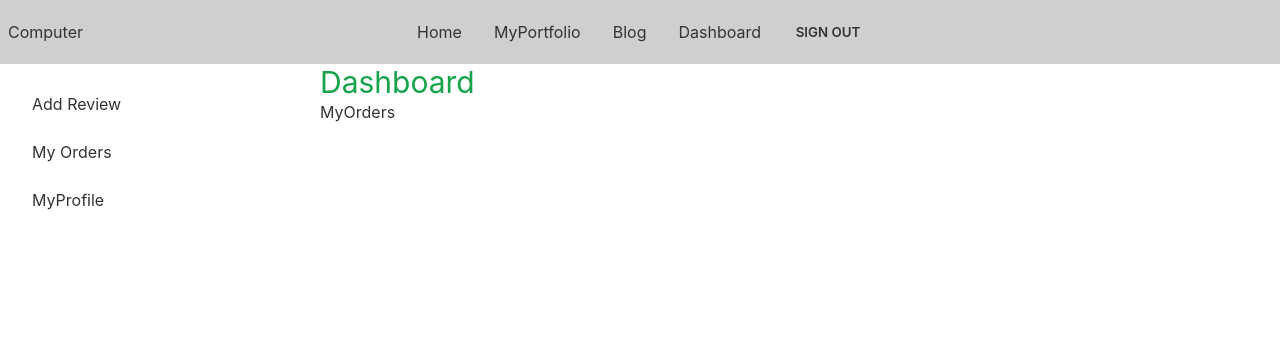
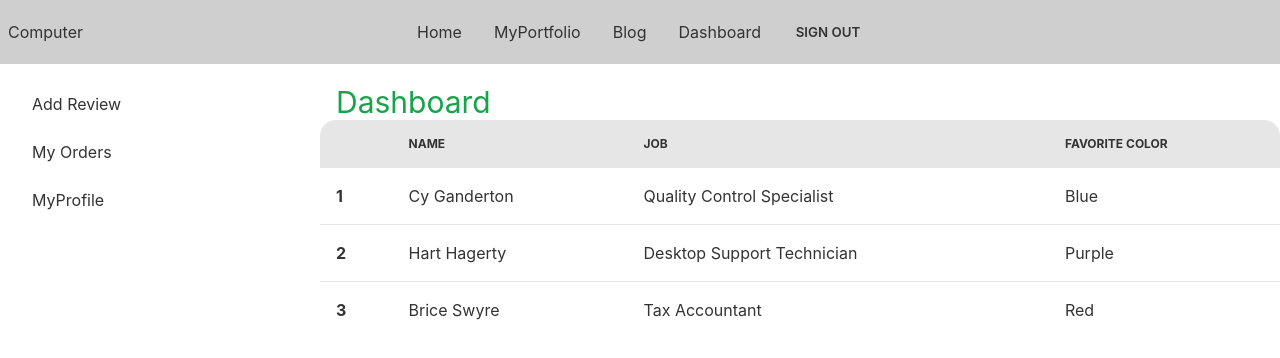
Before and after one commit to partho2589/manufacturer-website-client-side, a React (Create React App) app: page /dashboard/myOrders in a window 1280 px wide. Shown: the top 358 px of the page. Built offline with nearby package versions, Linux system fonts and the light colour scheme; no server answers.

Commit message:
added order component

```diff
--- a/src/Pages/Dashboard/AddAReview.js
+++ b/src/Pages/Dashboard/AddAReview.js
@@ -20,13 +20,16 @@ const AddAReview = () => {
     };
     return (
         <div className='text-center w-50'>
-            <h1 className='text-center'>Add Iter </h1>
+            <h1 className='text-center'>Add A Review </h1>
             <form className='flex flex-col' onSubmit={handleSubmit(onSubmit)}>
                 <input className='mb-3' placeholder='Name'{...register("name", { required: true, })} />
                 <textarea className='mb-3' placeholder='Add A Review' {...register("review")} />
                 <input className='mb-3' placeholder='Location ' type="text" {...register("location")} />
                 <input className='mb-3' placeholder=' Photo URL' type="text" {...register("img")} />
-                <input className='bg-primary' value='Add Item' type="submit" />
+                <input className='mb-3' placeholder='Rating' type="number" {...register("rating")} />
+
+                <input className='bg-primary' value='Add A Review' type="submit" />
+
             </form>
         </div>
     );
--- a/src/Pages/Dashboard/Dashboard.js
+++ b/src/Pages/Dashboard/Dashboard.js
@@ -6,7 +6,7 @@ const Dashboard = () => {
         <div className="drawer drawer-mobile">
             <input id="my-drawer-2" type="checkbox" className="drawer-toggle" />
             <div className="drawer-content ">
-                <h1 className='text-3xl text-green-600'>Dashboard</h1>
+                <h1 className='text-3xl text-green-600 mt-5 ml-4'>Dashboard</h1>
                 <Outlet></Outlet>
             </div>
             <div className="drawer-side">
--- a/src/Pages/Dashboard/MyOrders.js
+++ b/src/Pages/Dashboard/MyOrders.js
@@ -2,8 +2,41 @@ import React from 'react';
 
 const MyOrders = () => {
     return (
-        <div>
-            <h1> MyOrders</h1>
+        <div class="overflow-x-auto">
+            <table class="table w-full">
+                {/* <!-- head --> */}
+                <thead>
+                    <tr>
+                        <th></th>
+                        <th>Name</th>
+                        <th>Job</th>
+                        <th>Favorite Color</th>
+                    </tr>
+                </thead>
+                <tbody>
+                    {/* <!-- row 1 --> */}
+                    <tr>
+                        <th>1</th>
+                        <td>Cy Ganderton</td>
+                        <td>Quality Control Specialist</td>
+                        <td>Blue</td>
+                    </tr>
+                    {/* <!-- row 2 --> */}
+                    <tr class="hover">
+                        <th>2</th>
+                        <td>Hart Hagerty</td>
+                        <td>Desktop Support Technician</td>
+                        <td>Purple</td>
+                    </tr>
+                    {/* <!-- row 3 --> */}
+                    <tr>
+                        <th>3</th>
+                        <td>Brice Swyre</td>
+                        <td>Tax Accountant</td>
+                        <td>Red</td>
+                    </tr>
+                </tbody>
+            </table>
         </div>
     );
 };
--- a/src/Pages/Dashboard/MyProfile.js
+++ b/src/Pages/Dashboard/MyProfile.js
@@ -1,9 +1,24 @@
 import React from 'react';
+import { useAuthState } from 'react-firebase-hooks/auth';
+import { useForm } from 'react-hook-form';
+import auth from '../../firebase.init';
 
 const MyProfile = () => {
+    const { register, handleSubmit } = useForm();
+    const [user] = useAuthState(auth);
     return (
         <div>
-            <h1>This is my profile.</h1>
+            <h1 className='text-3xl text-center font-bold text-primary mt-6'> My Profile</h1>
+            <h3>Name: {user.displayName}</h3>
+            <h3>Email: {user.email}</h3>
+            <form className='flex flex-col' onSubmit={handleSubmit}>
+                <input className='mb-3' placeholder=' Education'{...register(" education", { required: true, })} />
+                <input className='mb-3' placeholder='Location ' type="text" {...register("location")} />
+                <input className='mb-3' placeholder=' Phone number' type="number" {...register(" phoneNumber")} />
+
+                <input className='bg-primary' value='upDate' type="" />
+
+            </form>
         </div>
     );
 };
--- a/src/Pages/MyPortfolio/MyPortfolio.js
+++ b/src/Pages/MyPortfolio/MyPortfolio.js
@@ -2,6 +2,7 @@ import React from 'react';
 import partho from '../../images/partho.jpg'
 const MyPortfolio = () => {
     return (
+        <div className='flex justify-center'>
             <div className="card lg:max-w-lg bg-base-100 shadow-xl">
                 <figure className="px-10 pt-10">
                     <img src={partho} alt="Shoes" className="rounded-xl" />
@@ -9,10 +10,16 @@ const MyPortfolio = () => {
                 <div className="card-body items-start text-left">
                     <h2 className="card-title text-xl">Partho malo</h2>
                     <p>Email: parthomalo615@gmail.com</p>
-                <a href="http://localhost:3000/">link</a>
+                    <h4>I am passing HSC in 2021 from Madaripur Technical School and College</h4>
+                    <h1 className='text-2xl text-primary '>My Project live website links</h1>
+                    <a className='text-sm text-blue-600' href="https://pure-fruits-werehouse.web.app/">1. Pure-Fruits-Warehouse</a>
+                    <a className='text-sm text-blue-600' href="https://route-firebase-assignment-10.web.app/">2. Home and Gym Workout Trainer</a>
+                    <a className='text-sm text-blue-600' href="https://luxury-monstera-19ba33.netlify.app/home">3. Lenovo Laptop Sell Website</a>
                 </div>
-        </div>)
+            </div>
+        </div>
 
+    )
 };
 
 export default MyPortfolio;
--- a/src/Pages/Purchase/Purchase.js
+++ b/src/Pages/Purchase/Purchase.js
@@ -14,13 +14,12 @@ const Purchase = () => {
             .then(data => setProduct(data))
     }, [])
     const { name, img, price, availableQuantity, minimumOrderQuantity, description } = product;
+    const handleBooking = () => {
+
+    };
 
     return (
         <div>
-            <div className='mt-5'>
-                <h4 className='text-2xl text-center'>User Name: {user.displayName}</h4>
-                <h4 className='text-2xl text-center'>User Email: {user.email}</h4>
-            </div>
             <div className='flex justify-center '>
                 <div className="card  lg:max-w-lg bg-base-100 shadow-xl ">
                     <figure className="px-10 pt-10">
@@ -32,19 +31,19 @@ const Purchase = () => {
                         <p><span>Available Quantity: {availableQuantity}</span></p>
                         <p><span>Minimum Order Quantity: {minimumOrderQuantity}</span></p>
                         <p className='text-sm'>{description}</p>
-
                     </div>
                 </div>
 
             </div>
-            <div className='flex justify-center mt-5 mb-7'>
-                <div class="form-control w-full max-w-xs flex justify-center">
-                    <label class="label ">
-                        <span class="label-text text-2xl text-primary">Product Quantity</span>
-                    </label>
-                    <input type="number" placeholder="Type here" class="input input-bordered w-full max-w-xs" />
-                </div>
-            </div>
+
+            <form onSubmit={handleBooking} className='grid grid-cols-1 gap-3 justify-items-center mt-2'>
+
+                <input type="text" name="name" disabled value={user?.displayName || ''} className="input input-bordered w-full max-w-xs" />
+                <input type="email" name="email" disabled value={user?.email || ''} className="input input-bordered w-full max-w-xs" />
+                <input type="text" name="phone" placeholder="Phone Number" className="input input-bordered w-full max-w-xs" />
+                <input type="number" name="quantity" placeholder="Order Quantity" className="input input-bordered w-full max-w-xs" />
+                <input type="submit" value="Submit" className="btn btn-secondary w-full max-w-xs" />
+            </form>
         </div>
     );
 };
```
Lines whose indentation alone changed are shown as unchanged.
